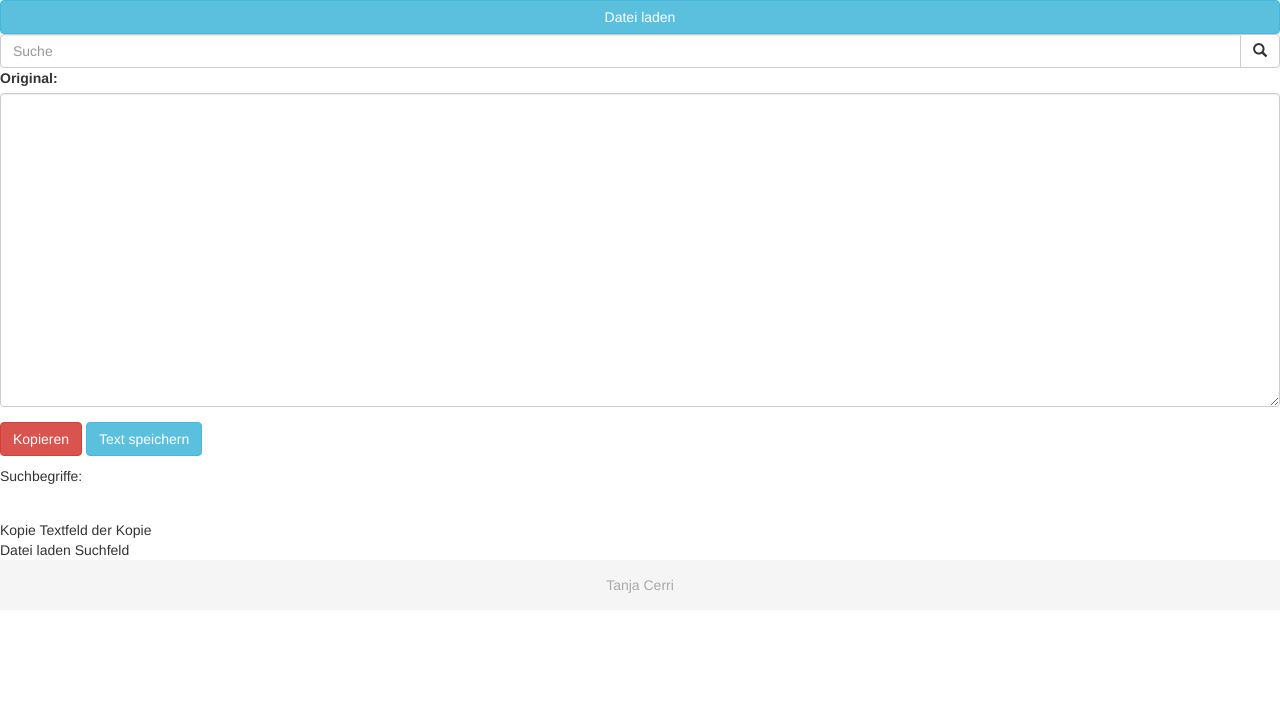
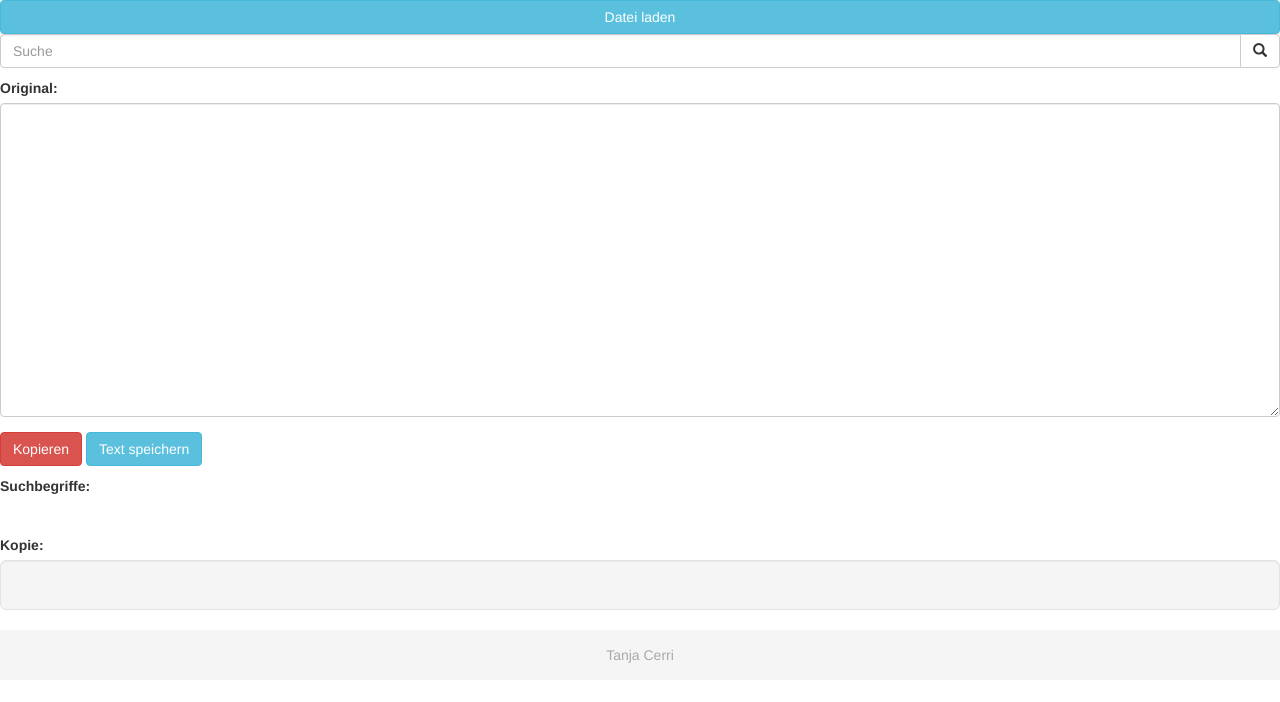
Before and after one commit to noobiba/webtech16, a PHP site: page /klausur_erster_pz/klausur1.php in a window 1280 px wide. Shown: the part 77-779 px from the top of the page. Run offline with PHP 8.4, Linux system fonts and the light colour scheme.

Commit message:
Delete obsolet text.

```diff
--- a/klausur_erster_pz/klausur1.php
+++ b/klausur_erster_pz/klausur1.php
@@ -32,6 +32,8 @@
 			<div class="main">
 				<div class="linkeseite">
 
+					<p></p>
+
 					<form>
 						<div class="form-group">
 						  <label for="original">Original:</label>
@@ -44,7 +46,7 @@
 
 					<p></p>
 
-					Suchbegriffe:
+					<label for="original">Suchbegriffe:</label>
 					<div id="suchbegriffe">
 						<input type="text" class="form-control" id="usr" value="Suchbegriffe">
 					</div>
@@ -52,15 +54,15 @@
 				</div> <!-- class linkeseite -->
 
 				<div class="rechteseite">
-					Kopie
-					Textfeld der Kopie
+
+					<label for="kopie">Kopie:</label>
+					<div class="well well-lg"></div>
+
+
 				</div> <!-- class rechteseite -->
 			</div> <!-- class main -->
 
-			<div class="unten">
-					Datei laden
-					Suchfeld
-			</div> <!-- class oben -->
+
 
 
 		<footer>
```
